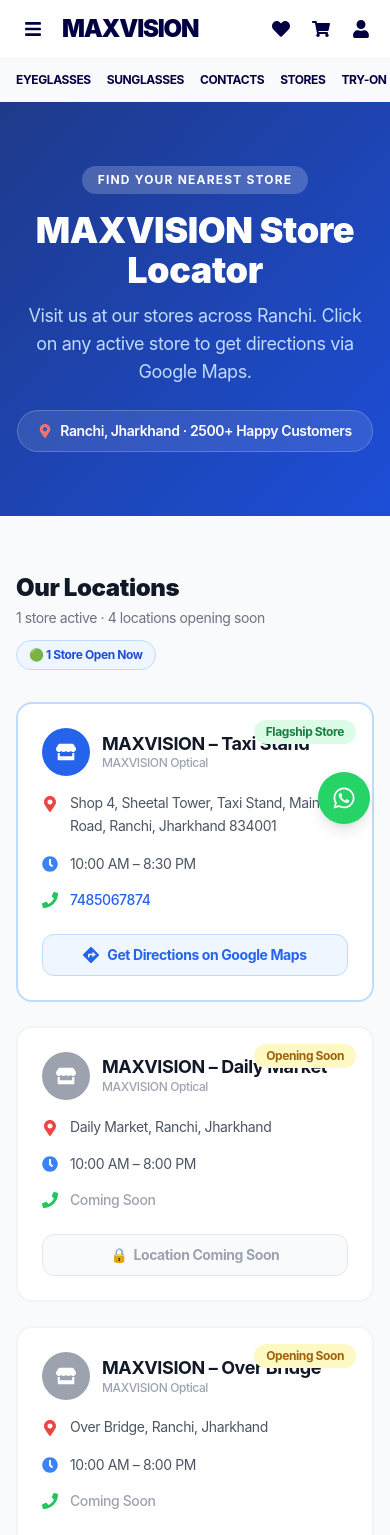
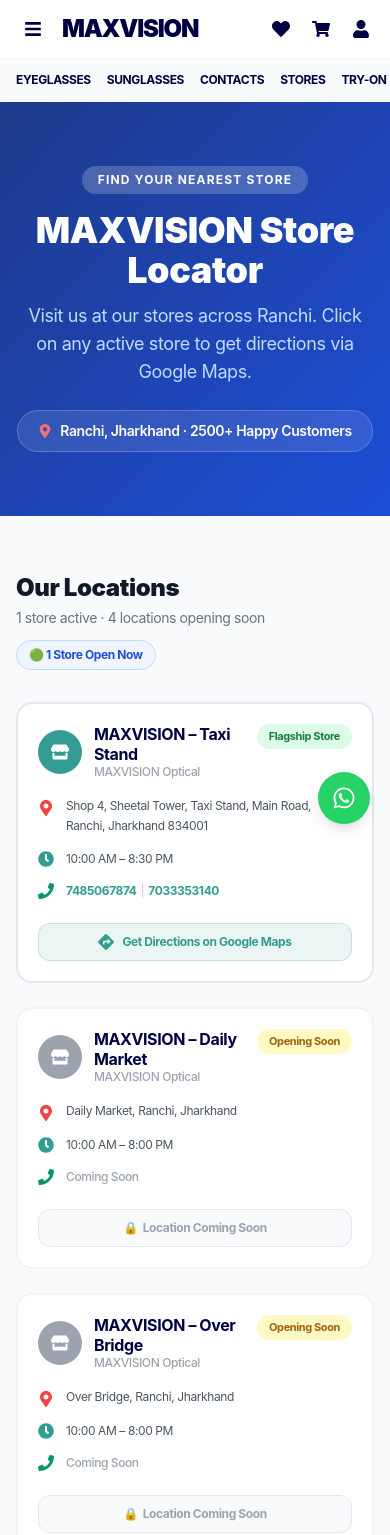
Before and after one commit to md-z-ishan/MAXVISION, a React (Vite) app in the folder frontend/: page /stores in a window 390 px wide. Shown: the top 1535 px of the page. Built offline with nearby package versions, Linux system fonts and the light colour scheme; no server answers.

Commit message:
stage 4: stores page badge overlap fix and dual phone numbers

```diff
--- a/frontend/src/pages/Stores.jsx
+++ b/frontend/src/pages/Stores.jsx
@@ -80,48 +80,52 @@ const StoreCard = ({ store, index }) => {
       onMouseEnter={() => setHovered(true)}
       onMouseLeave={() => setHovered(false)}
       className={`
-        relative bg-white rounded-2xl border-2 p-6 flex flex-col gap-4 transition-all duration-300
+        bg-white rounded-2xl border-2 p-5 sm:p-6 flex flex-col gap-4 transition-all duration-300
         ${store.clickable
-          ? 'border-blue-200 hover:border-blue-500 hover:shadow-2xl cursor-pointer hover:-translate-y-1'
-          : 'border-gray-100 opacity-70 cursor-not-allowed'
+          ? 'border-gray-200 hover:border-secondary hover:shadow-xl cursor-pointer hover:-translate-y-0.5'
+          : 'border-gray-100 opacity-75 cursor-not-allowed'
         }
       `}
     >
-      {/* Tag badge */}
-      <span className={`absolute top-4 right-4 text-xs font-bold px-3 py-1 rounded-full ${store.tagColor}`}>
-        {store.tag}
-      </span>
-
-      {/* Icon + Name */}
-      <div className="flex items-center gap-3">
-        <div className={`w-12 h-12 rounded-full flex items-center justify-center text-white text-xl
-          ${store.clickable ? 'bg-blue-600' : 'bg-gray-400'}`}>
-          <FaStore />
+      {/* Header: Store Info & Status Badge (Clean flex layout with zero overlap) */}
+      <div className="flex items-start justify-between gap-3">
+        <div className="flex items-center gap-3">
+          <div className={`w-11 h-11 rounded-full flex items-center justify-center text-white text-lg shrink-0
+            ${store.clickable ? 'bg-secondary' : 'bg-gray-400'}`}>
+            <FaStore />
+          </div>
+          <div>
+            <h3 className="font-bold text-base md:text-lg text-primary leading-tight">{store.name}</h3>
+            <p className="text-xs text-gray-400 font-medium">MAXVISION Optical</p>
+          </div>
         </div>
-        <div>
-          <h3 className="font-bold text-lg text-gray-900 leading-tight">{store.name}</h3>
-          <p className="text-xs text-gray-400 font-medium">MAXVISION Optical</p>
-        </div>
+        <span className={`text-[11px] font-bold px-3 py-1 rounded-full shrink-0 whitespace-nowrap ${store.tagColor}`}>
+          {store.tag}
+        </span>
       </div>
 
       {/* Address */}
       <div className="flex items-start gap-3 text-gray-600">
         <FaMapMarkerAlt className="text-red-500 mt-1 flex-shrink-0" />
-        <span className="text-sm leading-relaxed">{store.address}</span>
+        <span className="text-xs sm:text-sm leading-relaxed">{store.address}</span>
       </div>
 
       {/* Timings */}
       <div className="flex items-center gap-3 text-gray-600">
-        <FaClock className="text-blue-500 flex-shrink-0" />
-        <span className="text-sm">{store.timings}</span>
+        <FaClock className="text-secondary flex-shrink-0" />
+        <span className="text-xs sm:text-sm">{store.timings}</span>
       </div>
 
       {/* Phone */}
       <div className="flex items-center gap-3 text-gray-600">
-        <FaPhone className="text-green-500 flex-shrink-0" />
-        <span className="text-sm font-medium">
+        <FaPhone className="text-emerald-600 flex-shrink-0" />
+        <span className="text-xs sm:text-sm font-medium">
           {store.phone !== 'Coming Soon'
-            ? <a href={`tel:${store.phone}`} onClick={e => e.stopPropagation()} className="hover:underline text-blue-600">{store.phone}</a>
+            ? <>
+                <a href="tel:7485067874" onClick={e => e.stopPropagation()} className="hover:underline text-secondary font-bold">7485067874</a>
+                <span className="mx-1 text-gray-300">|</span>
+                <a href="tel:7033353140" onClick={e => e.stopPropagation()} className="hover:underline text-secondary font-bold">7033353140</a>
+              </>
             : <span className="text-gray-400">Coming Soon</span>
           }
         </span>
@@ -129,13 +133,13 @@ const StoreCard = ({ store, index }) => {
 
       {/* CTA Button */}
       {store.clickable ? (
-        <div className={`mt-2 flex items-center gap-2 justify-center w-full py-2.5 rounded-xl font-bold text-sm transition-all duration-200
-          ${hovered ? 'bg-blue-600 text-white' : 'bg-blue-50 text-blue-600 border border-blue-200'}`}>
+        <div className={`mt-2 flex items-center gap-2 justify-center w-full py-2.5 rounded-xl font-bold text-xs sm:text-sm transition-all duration-200
+          ${hovered ? 'bg-secondary text-white' : 'bg-secondary/10 text-secondary border border-secondary/20'}`}>
           <FaDirections className="text-base" />
           Get Directions on Google Maps
         </div>
       ) : (
-        <div className="mt-2 flex items-center justify-center w-full py-2.5 rounded-xl font-bold text-sm bg-gray-50 text-gray-400 border border-gray-200">
+        <div className="mt-2 flex items-center justify-center w-full py-2.5 rounded-xl font-bold text-xs sm:text-sm bg-gray-50 text-gray-400 border border-gray-200">
           🔒 &nbsp;Location Coming Soon
         </div>
       )}
```
